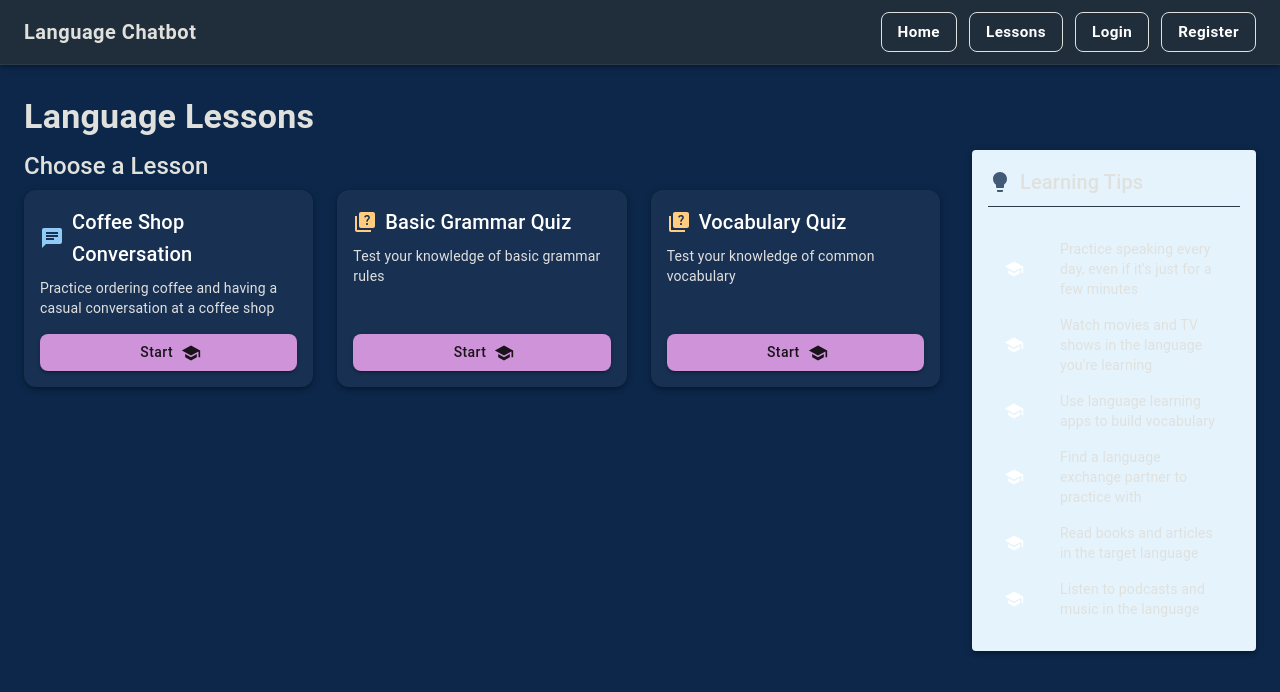
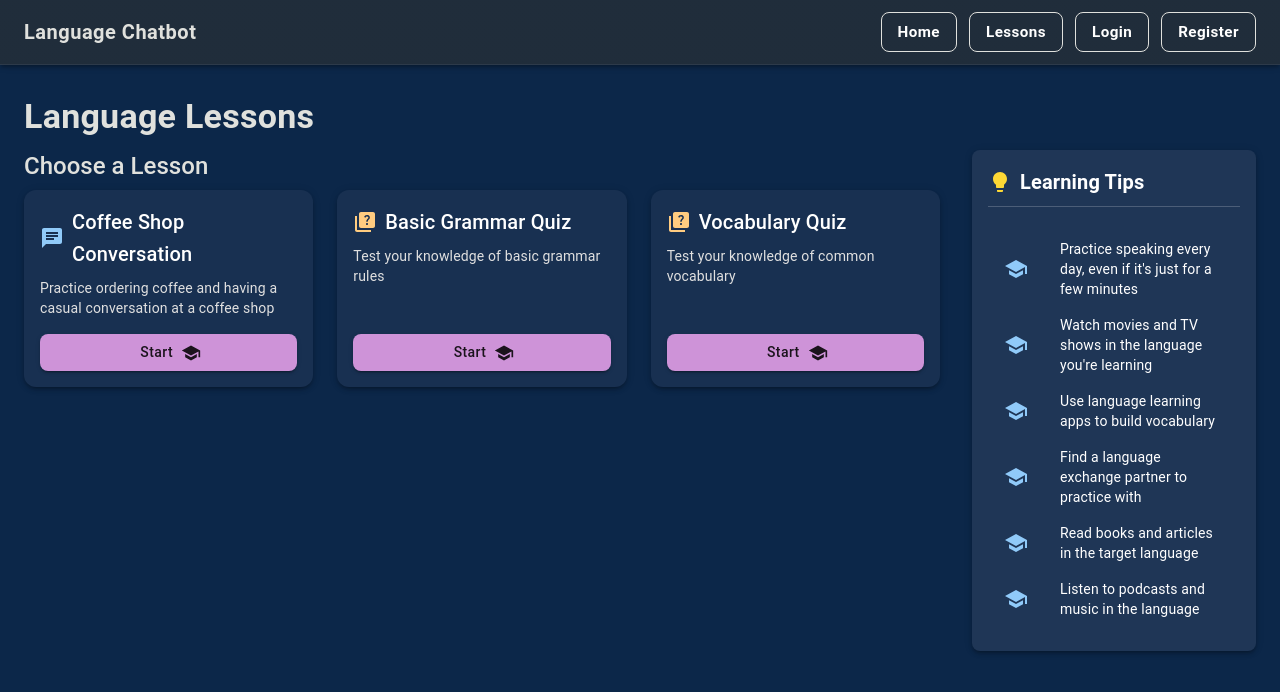
Before and after one commit to Guit4rist/chatbotdiploma, a React (Vite) app in the folder frontend/: page /lessons in a window 1280 px wide. Shown: the top 692 px of the page. Built offline with nearby package versions, Linux system fonts and the light colour scheme.

Commit message:
lessonspage ui fix

```diff
--- a/frontend/src/pages/LessonsPage.jsx
+++ b/frontend/src/pages/LessonsPage.jsx
@@ -408,23 +408,37 @@ return (
 
       {/* Sidebar Tips */}
       <Grid item xs={12} md={3}>
-        <Paper elevation={3} sx={{ p: 2, bgcolor: '#e3f2fd' }}>
+      <Paper
+        elevation={3}
+        sx={{
+          p: 2,
+          bgcolor: '#0c2548', // Dark blue background
+          color: 'white',
+          borderRadius: 2,
+        }}
+      >
         <Box display="flex" alignItems="center" mb={1}>
-            <LightbulbIcon color="primary" sx={{ mr: 1 }} />
-            <Typography variant="h6">Learning Tips</Typography>
+          <LightbulbIcon sx={{ color: '#fdd835', mr: 1 }} /> {/* Bright yellow bulb */}
+          <Typography variant="h6" sx={{ color: 'white', fontWeight: 600 }}>
+            Learning Tips
+          </Typography>
         </Box>
-          <Divider sx={{ mb: 2 }} />
+        <Divider sx={{ borderColor: 'rgba(255, 255, 255, 0.2)', mb: 2 }} />
         <List dense>
           {tips.slice(0, 6).map((tip, index) => (
-              <ListItem key={index}>
+            <ListItem key={index} sx={{ color: 'white' }}>
               <ListItemIcon>
-                  <SchoolIcon fontSize="small" color="action" />
+                <SchoolIcon sx={{ color: '#90caf9' }} /> {/* Light blue icon */}
               </ListItemIcon>
-                <ListItemText primary={tip} />
+              <ListItemText
+                primary={tip}
+                primaryTypographyProps={{ sx: { color: 'white' } }}
+              />
             </ListItem>
           ))}
         </List>
       </Paper>
+
       </Grid>
     </Grid>
   </Container>
```
Also changed, not shown: 1 other file (tests, documents, lock files or other folders). Lines whose indentation alone changed are shown as unchanged.
